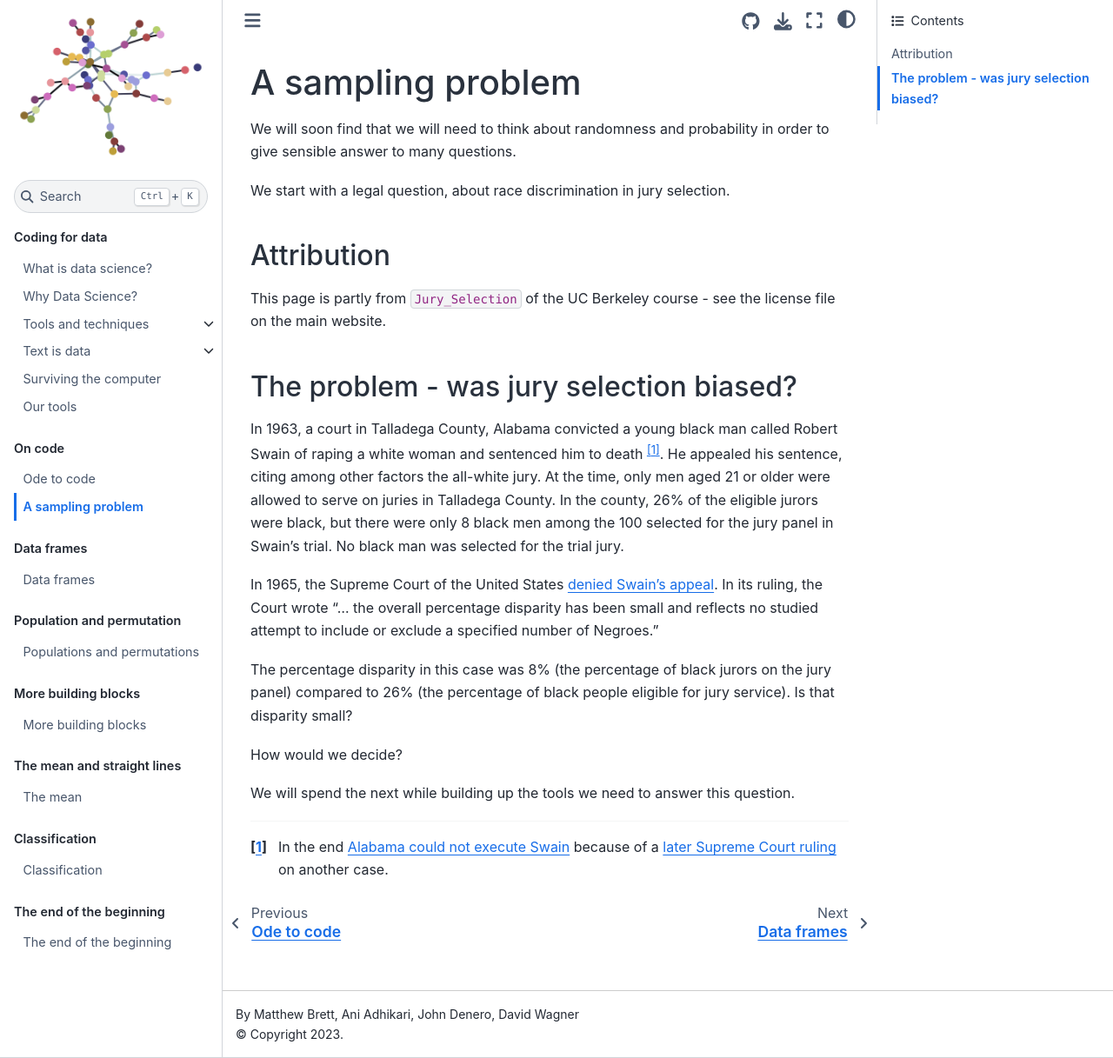
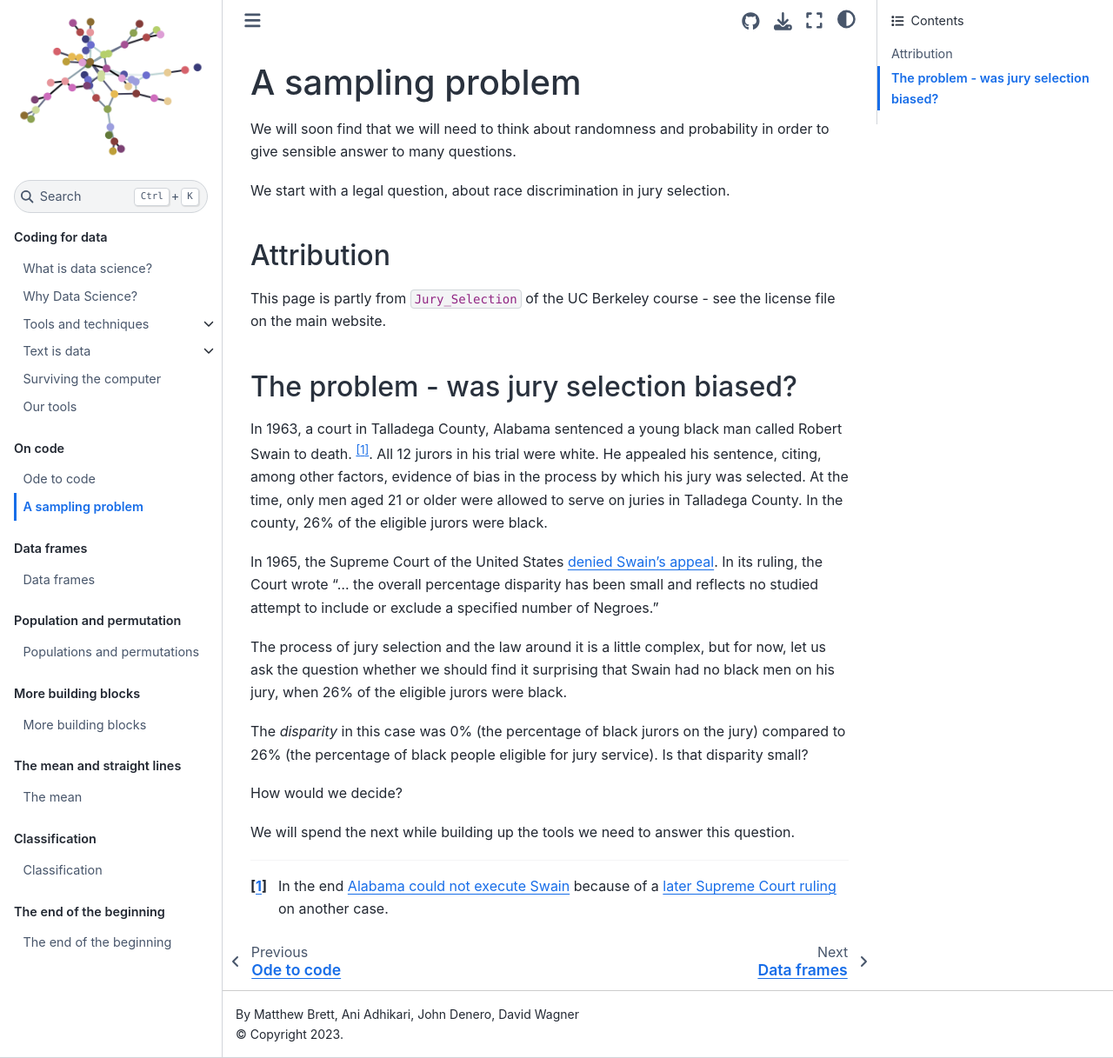
Before and after one commit to matthew-brett/cfd2020, a Jupyter Book: the page built from code-basics/sampling_problem.md, in a window 1280 px wide and 1217 px high. Shown: the whole window at 87% size. Built offline with Jupyter Book 1.0.4 settings and Sphinx 7.4.7 and the Sphinx Book theme 1.1.4, drawn with Linux system fonts in a browser that asks for light colours; pages that are not in the unit, such as notebooks, are missing from menus.

Commit message:
Down to 12 jurors

```diff
--- a/code-basics/sampling_problem.md
+++ b/code-basics/sampling_problem.md
@@ -12,16 +12,14 @@
 
 ## The problem - was jury selection biased?
 
-In 1963, a court in Talladega County, Alabama convicted a young black man called
-Robert Swain of raping a white woman and sentenced him to death [^dp-note].
-He appealed his sentence, citing among other factors the all-white jury. At
-the time, only men aged 21 or older were allowed to serve on juries in
-Talladega County. In the county, 26% of the eligible jurors were black, but
-there were only 8 black men among the 100 selected for the jury panel in
-Swain's trial.  No black man was selected for the trial jury.
+In 1963, a court in Talladega County, Alabama sentenced a young black man
+called Robert Swain to death. [^dp-note].  All 12 jurors in his trial were
+white. He appealed his sentence, citing, among other factors, evidence of bias
+in the process by which his jury was selected. At the time, only men aged 21
+or older were allowed to serve on juries in Talladega County. In the county,
+26% of the eligible jurors were black.
 
-[^dp-note]:
-    In the end [Alabama could not execute
+[^dp-note]: In the end [Alabama could not execute
     Swain](https://law.justia.com/cases/alabama/supreme-court/1973/274-so-2d-305-1.html)
     because of a [later Supreme Court
     ruling](https://en.wikipedia.org/wiki/Furman_v._Georgia) on another case.
@@ -31,9 +29,11 @@
 Court wrote "... the overall percentage disparity has been small and reflects
 no studied attempt to include or exclude a specified number of Negroes."
 
-The percentage disparity in this case was 8% (the percentage of black jurors
-on the jury panel) compared to 26% (the percentage of black people eligible
-for jury service).  Is that disparity small?
+The process of jury selection and the law around it is a little complex, but for now, let us ask the question whether we should find it surprising that Swain had no black men on his jury, when 26% of the eligible jurors were black.
+
+The *disparity* in this case was 0% (the percentage of black jurors on the
+jury) compared to 26% (the percentage of black people eligible for jury
+service).  Is that disparity small?
 
 How would we decide?
 
```
